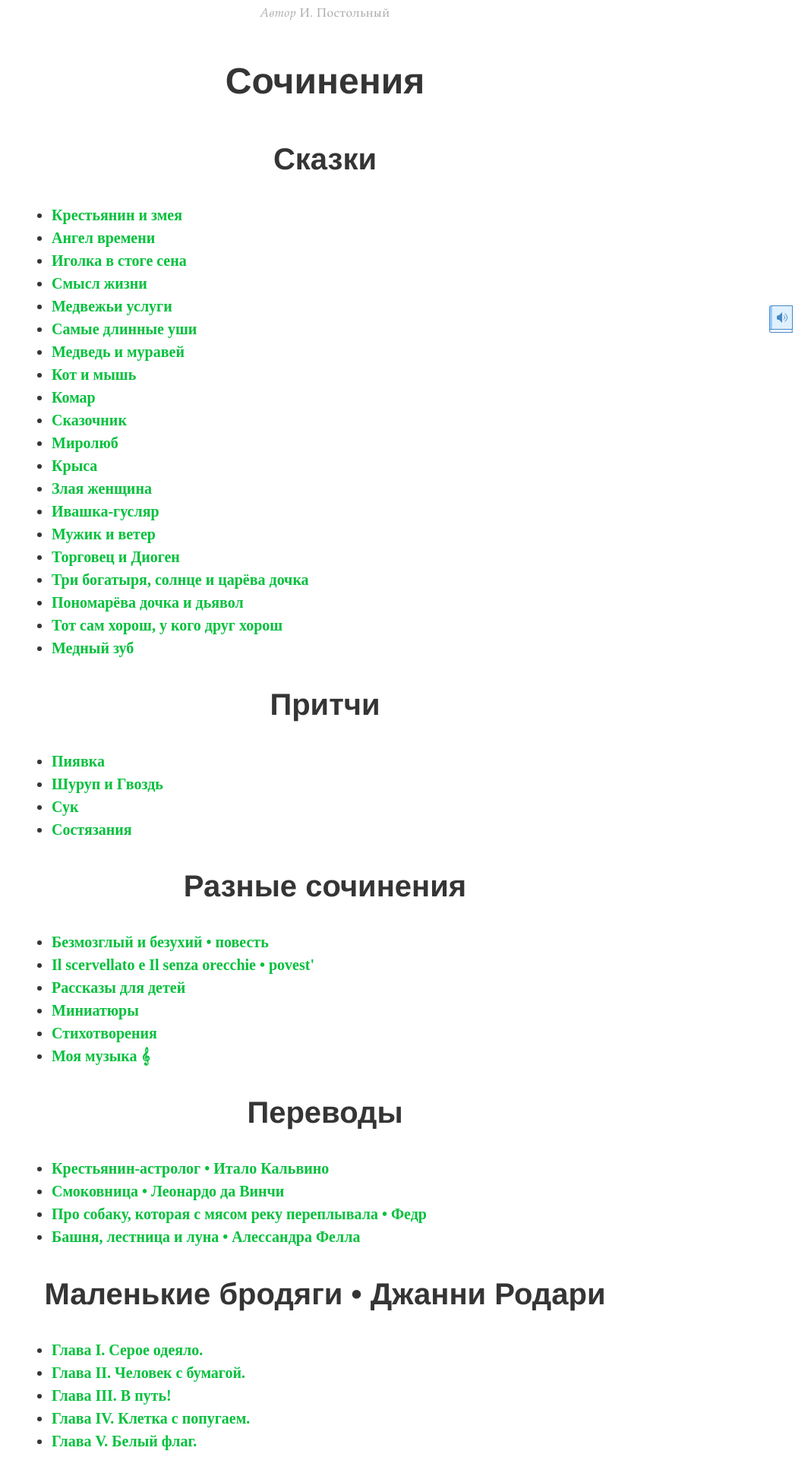
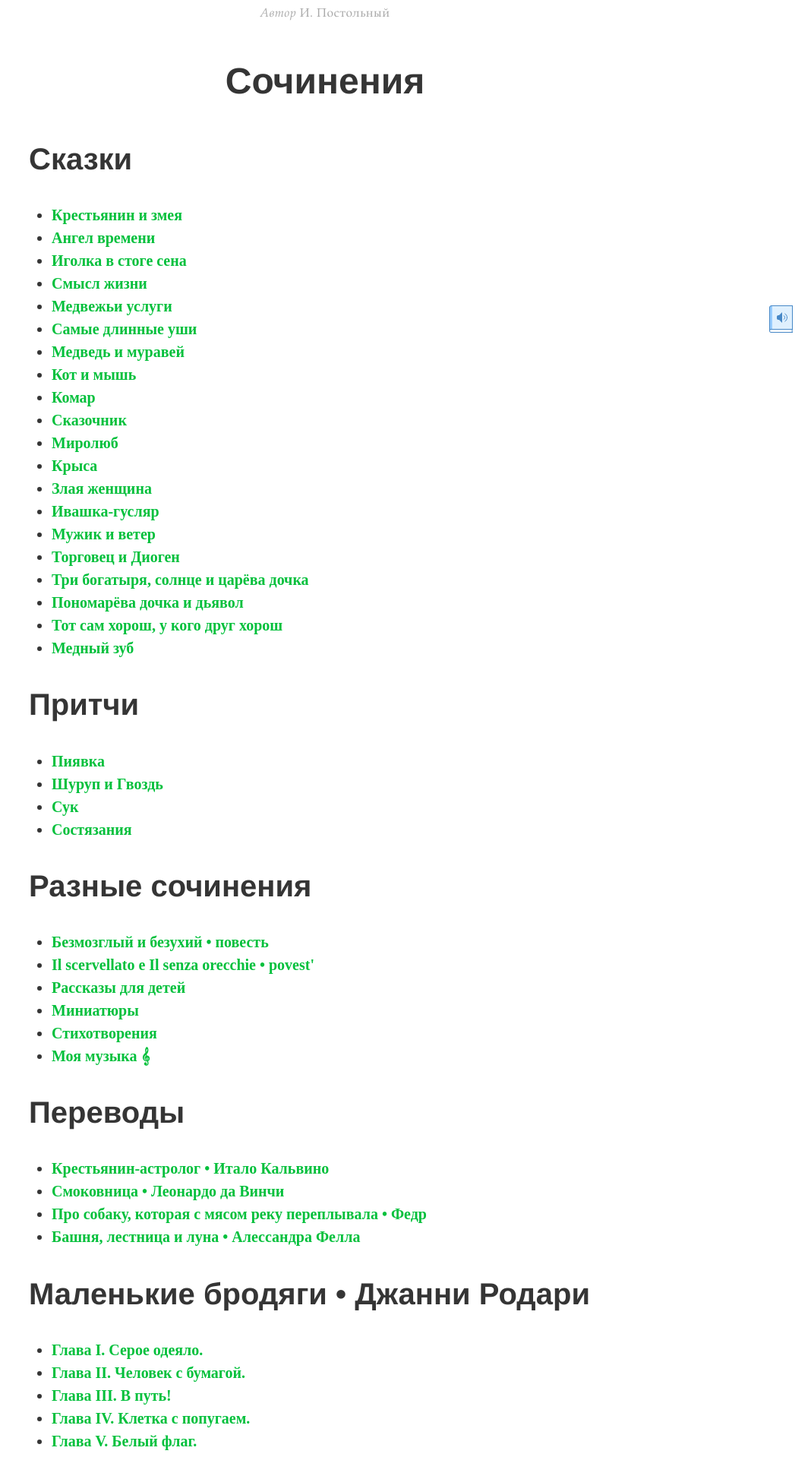
Before and after one commit to postolny/postolny.github.io, a Jekyll site: the page built from _pages/indice.html, in a window 1280 px wide. Shown: the part 440-2358 px from the top of the page at 76% size, without its empty margins (212-1280 px from the left). Built offline with Jekyll 4.4.1, drawn with Linux system fonts in a browser that asks for light colours.

Commit message:
Add files via upload

```diff
--- a/_pages/indice.html
+++ b/_pages/indice.html
@@ -1,15 +1,22 @@
 ---
 layout: page
+bodyClass: indice
 title: "Сочинения"
 author: "И. Постольный"
 permalink: /indice/
 ---
 
-{% for item in site.data.indice.libri %}
-<h2 class="center">{{ item.titolo }}</h2>
-<ul>
-  {% for entry in item.subfolderitems %}
-  <li><a href="{{ entry.url }}">{{ entry.page }}</a></li>
+<div class="indice-section">
+  {% for item in site.data.indice.libri %}
+  <div class="section">
+    <h2>{{ item.titolo }}</h2>
+    <ul class="indice-list">
+      {% for entry in item.subfolderitems %}
+      <li>
+        <a href="{{ entry.url }}">{{ entry.page }}</a>
+      </li>
+      {% endfor %}
+    </ul>
+  </div>
   {% endfor %}
-</ul>
-{% endfor %}
+</div>
```
